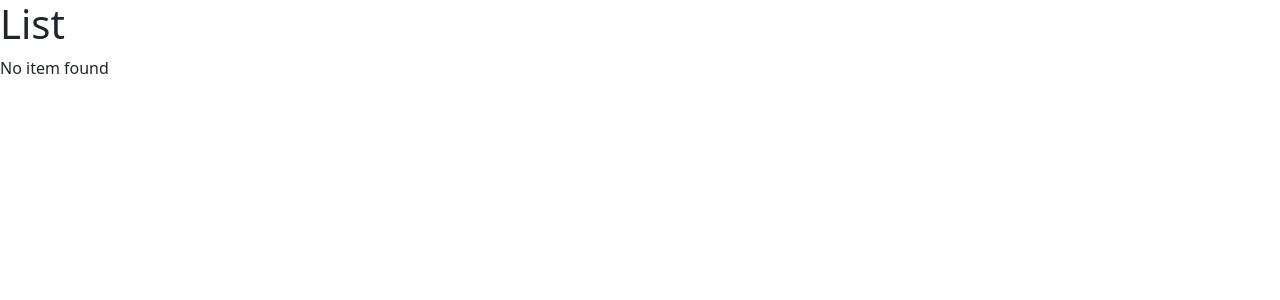
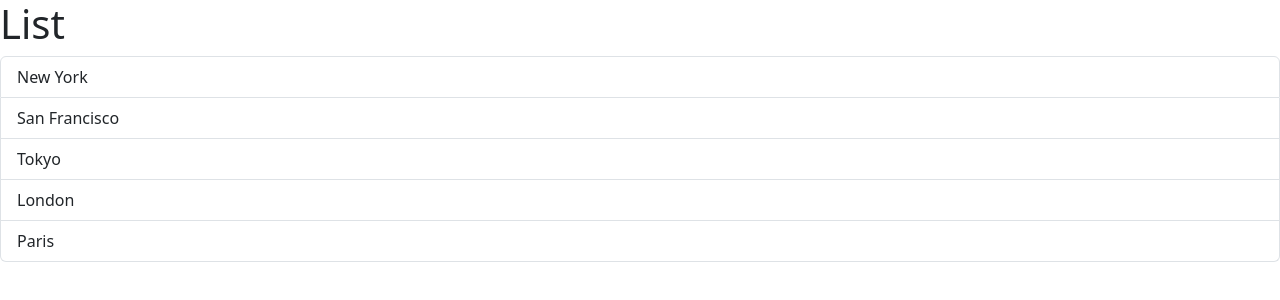
Before and after one commit to sanket1305/react-ing, a React (Vite) app in the folder youtube1/react-app/: page / in a window 1280 px wide. Shown: the top 300 px of the page. Built offline with nearby package versions, Linux system fonts and the light colour scheme.

Commit message:
handling events using function

```diff
--- a/youtube1/react-app/src/components/ListGroup.tsx
+++ b/youtube1/react-app/src/components/ListGroup.tsx
@@ -1,8 +1,10 @@
-import { Fragment } from "react";
+import { Fragment, MouseEvent } from "react";
 
 function ListGroup() {
   let items = ["New York", "San Francisco", "Tokyo", "London", "Paris"];
-  items = [];
+
+  // Event Handler
+  const handleClick = (event: MouseEvent) => console.log(event);
 
   const message = items.length === 0 ? <p>No item found</p> : null;
 
@@ -10,7 +12,7 @@
   // if you don't have any parameters, then it's convinient to use variables like above 'message'
   const getMessage = () => {
     return items.length === 0 ? <p>No item found</p> : null;
-  }
+  };
 
   return (
     // we can also use <> </> to use fragments without actually importing them
@@ -18,8 +20,14 @@
       <h1>List</h1>
       {getMessage()}
       <ul className="list-group">
-        {items.map((item) => (
-          <li key={item}>{item}</li>
+        {items.map((item, index) => (
+          <li
+            className="list-group-item"
+            key={item}
+            onClick={handleClick}
+          >
+            {item}
+          </li>
         ))}
       </ul>
     </Fragment>
```
